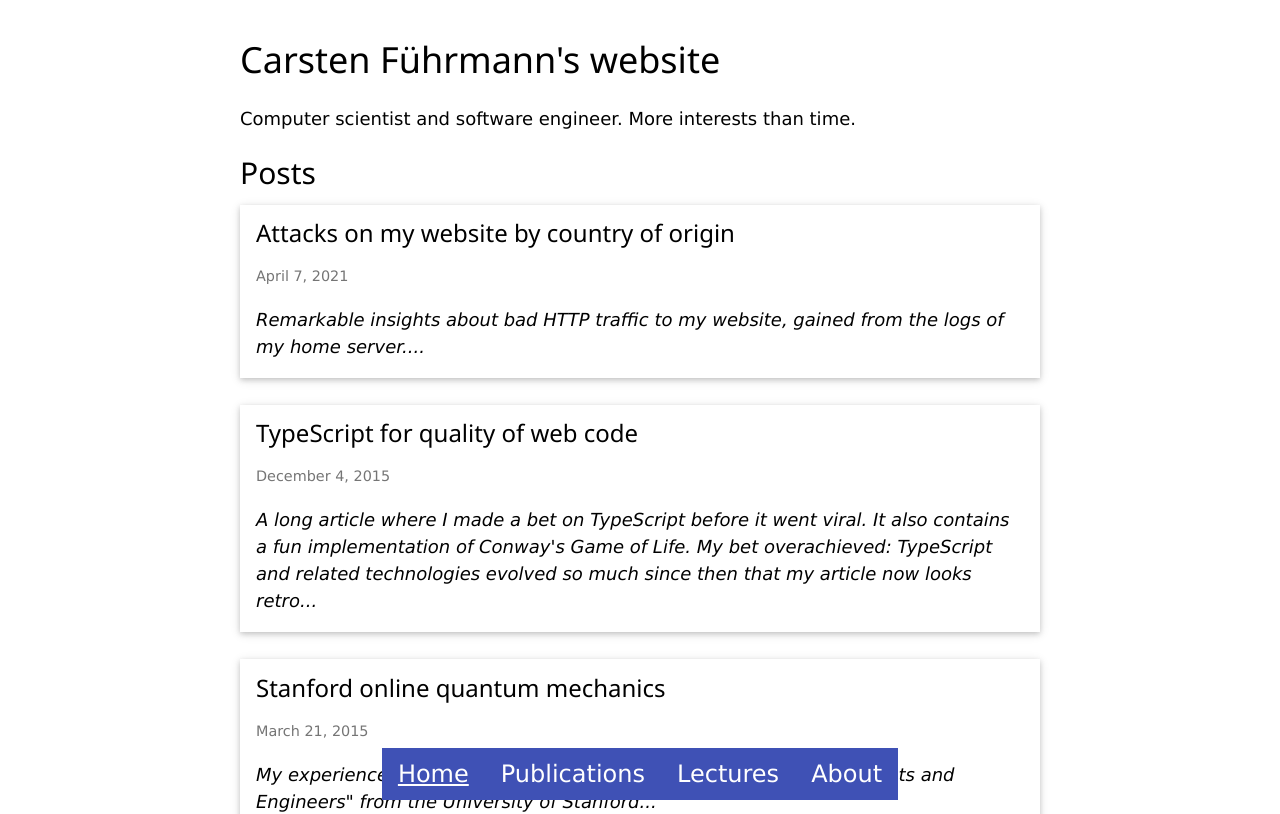
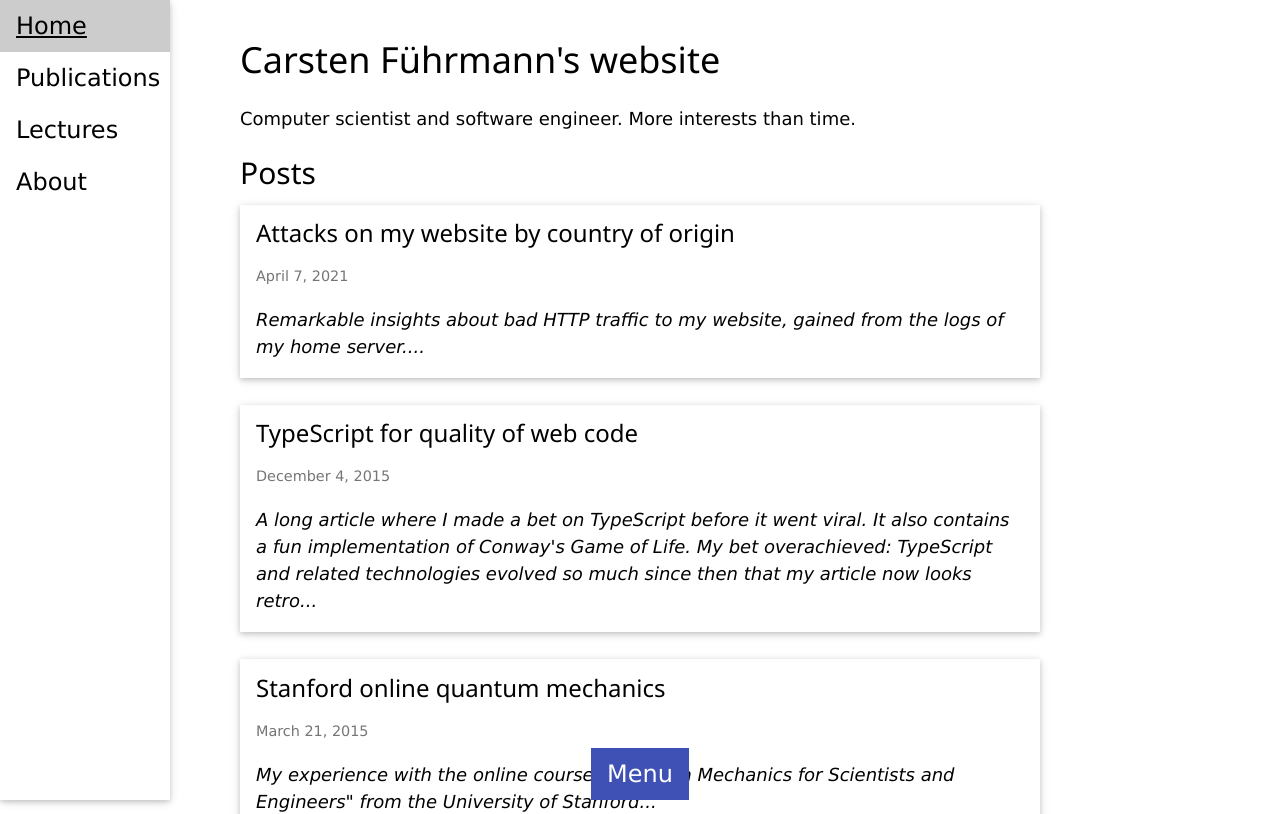
Before and after one commit to cfuehrmann/carsten-fuehrmanns-blog, a Next.js app: page / in a window 1280 px wide. Shown: the top 814 px of the page. Built offline with nearby package versions, Linux system fonts and the light colour scheme.

Commit message:
Introduced sidebar menu

```diff
--- a/components/layout.tsx
+++ b/components/layout.tsx
@@ -1,3 +1,4 @@
+import { useState } from "react";
 import Head from "next/head";
 
 import styles from "./misc.module.css";
@@ -20,6 +21,8 @@ export default function Layout({
   title: string;
   description: string;
 }) {
+  const [menuOpen, setMenuOpen] = useState(false);
+
   const fullTitle = `${title} - Carsten Führmann`;
 
   return (
@@ -43,16 +46,27 @@ export default function Layout({
         />
         <script async src="/google-analytics.js" />
       </Head>
+      <nav
+        className="w3-sidebar w3-bar-block w3-collapse w3-card"
+        style={{ width: "170px", display: menuOpen ? "block" : "none" }}
+      >
+        <LinkButton target="" />
+        <LinkButton target="publications" />
+        <LinkButton target="lectures" />
+        <LinkButton target="about-me" />
+      </nav>
       <br />
       <main className="markdown-body w3-container">
         <div className={styles["layout"]}>{children}</div>
       </main>
       <footer className="w3-bottom">
         <nav className="w3-center">
-          <LinkButton target="" />
-          <LinkButton target="publications" />
-          <LinkButton target="lectures" />
-          <LinkButton target="about-me" />
+          <button
+            className="w3-button w3-xlarge w3-indigo"
+            onClick={toggleMenu}
+          >
+            {menuOpen ? "Close Menu" : "Menu"}
+          </button>
         </nav>
       </footer>
       <br />
@@ -65,7 +79,7 @@ export default function Layout({
   function LinkButton(props: { target: string }) {
     const { target } = props;
 
-    const className = "w3-bar-item w3-button w3-xlarge w3-indigo";
+    const className = "w3-bar-item w3-button w3-xlarge";
 
     return (
       <a href={target ? `/${target}/` : "/"} className={className}>
@@ -73,4 +87,8 @@ export default function Layout({
       </a>
     );
   }
+
+  function toggleMenu() {
+    setMenuOpen(!menuOpen);
+  }
 }
```
